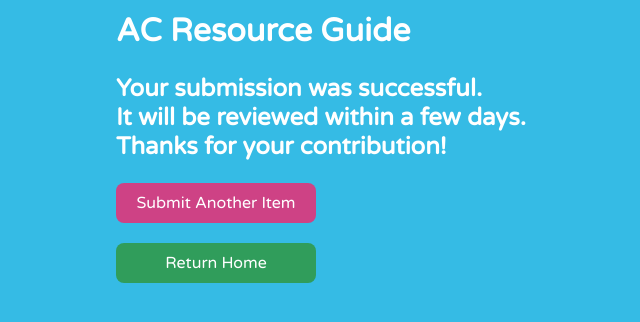
After one commit to kristinalustig/acrg, a Flask app: page /success in a window 1280 px wide. The commit adds this page. Shown: the top 322 px of the page, without its empty margins (224-864 px from the left). Run offline with Flask 2, Linux system fonts and the light colour scheme; some libraries are stand-ins or nearby versions.

Commit message:
Added in a success page and added basic client-side validation for completion of fields on submit page

```diff
--- a/app.py
+++ b/app.py
@@ -19,6 +19,10 @@ def index():
 @app.route('/submit')
 def submitpage():
     return render_template('submit.html')
+
+@app.route('/success')
+def successpage():
+    return render_template('success.html')
 
 @app.route('/api/items', methods=['GET'])
 def items_get():
@@ -171,6 +175,7 @@ def items_post():
     acdata = json.loads(request.data)
 
     # need to validate the data here
+    #
 
     # if the data isn't valid, need to return info about the error and display it at the top of the page
 
--- /dev/null
+++ b/static/css/success.css
@@ -0,0 +1,43 @@
+* {
+    margin: 0;
+    padding: 0;
+    box-sizing: border-box;
+    font-family: 'Varela Round', Helvetica, Arial, sans-serif;
+    background:#35BBE5;
+    color: white;
+}
+
+.container {
+    max-width: 600px;
+    display: flex;
+    flex-flow: column;
+    margin: 0 auto;
+}
+
+.header, .message {
+    margin-top: 12px;
+    margin-bottom: 12px;
+    width: 100%;
+}
+
+.submitagain, .gohome {
+    color: white;
+    margin-top: 10px;
+    border-radius: 8px;
+    border: none;
+    padding: 10px;
+    font-size: inherit;
+    outline: 0;
+    text-decoration: none;
+    width: 200px;
+    margin-bottom: 10px;
+    text-align: center;
+}
+
+.submitagain {
+    background: #CE4285;
+}
+
+.gohome {
+    background: rgb(48, 157, 91);
+}
--- /dev/null
+++ b/templates/success.html
@@ -0,0 +1,24 @@
+<!DOCTYPE html>
+<html>
+    <head>
+        <title>AC Resource Guide - Submission Success</title>
+        <link type="text/css" rel="stylesheet" href="/static/css/success.css" />
+        <link href="https://fonts.googleapis.com/css2?family=Varela+Round&display=swap" rel="stylesheet">
+        <script type="text/javascript" src="/static/js/jquery.min.js"></script>
+        <script src="https://kit.fontawesome.com/eb1b9b86ff.js" crossorigin="anonymous"></script>
+    </head>
+    <body>
+        <div class="container">
+            <div class="header">
+                <h1>AC Resource Guide</h1>
+            </div>
+            <div class="message">
+                <h2>Your submission was successful.</h2>
+                <h2>It will be reviewed within a few days.</h2>
+                <h2>Thanks for your contribution!</h2>
+            </div>
+            <a class="submitagain" href="/submit">Submit Another Item</a>
+            <a class="gohome" href="/">Return Home</a>
+        <script type="text/javascript" src="/static/js/success.js"></script>
+    </body>
+</html>
```
Also changed, not shown: static/css/index.css (+50 -1 lines), static/css/submit.css (+27 -3 lines), static/js/submit.js (+45 -6 lines), templates/submit.html (+60 -11 lines).
